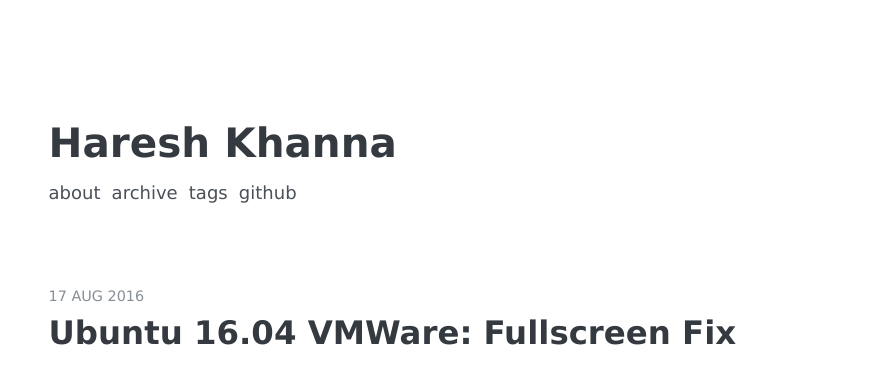
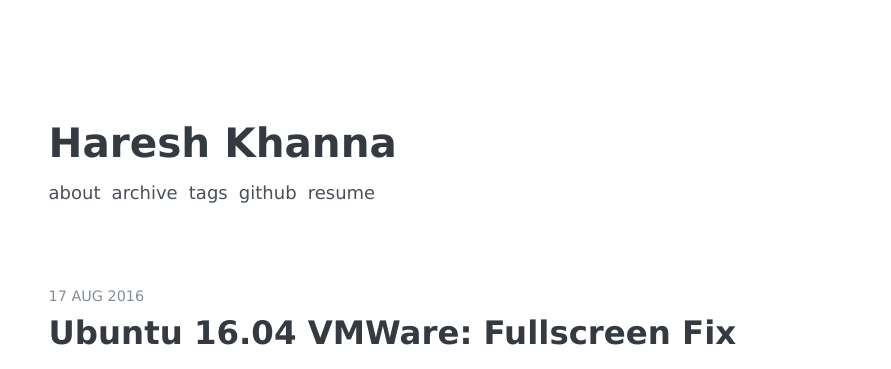
Before and after one commit to hareshkh/blog, a Jekyll site: the page built from index.html, in a window 1280 px wide. Shown: the top 369 px of the page, without its empty margins (194-1085 px from the left). Built offline with Jekyll 4.4.1, drawn with Linux system fonts in a browser that asks for light colours; some web fonts are replaced; the list of posts is cut into pages by our own code.

Commit message:
Adds resume

```diff
--- a/_config.yml
+++ b/_config.yml
@@ -59,6 +59,8 @@ nav:
     url:            "/tags"
   - name:           "Github"
     url:            "https://github.com/hareshkh"
+  - name:           "Resume"
+    url:            "/resume.pdf"
 
 # Sass
 sass:
```
Also changed, not shown: 1 other file.
